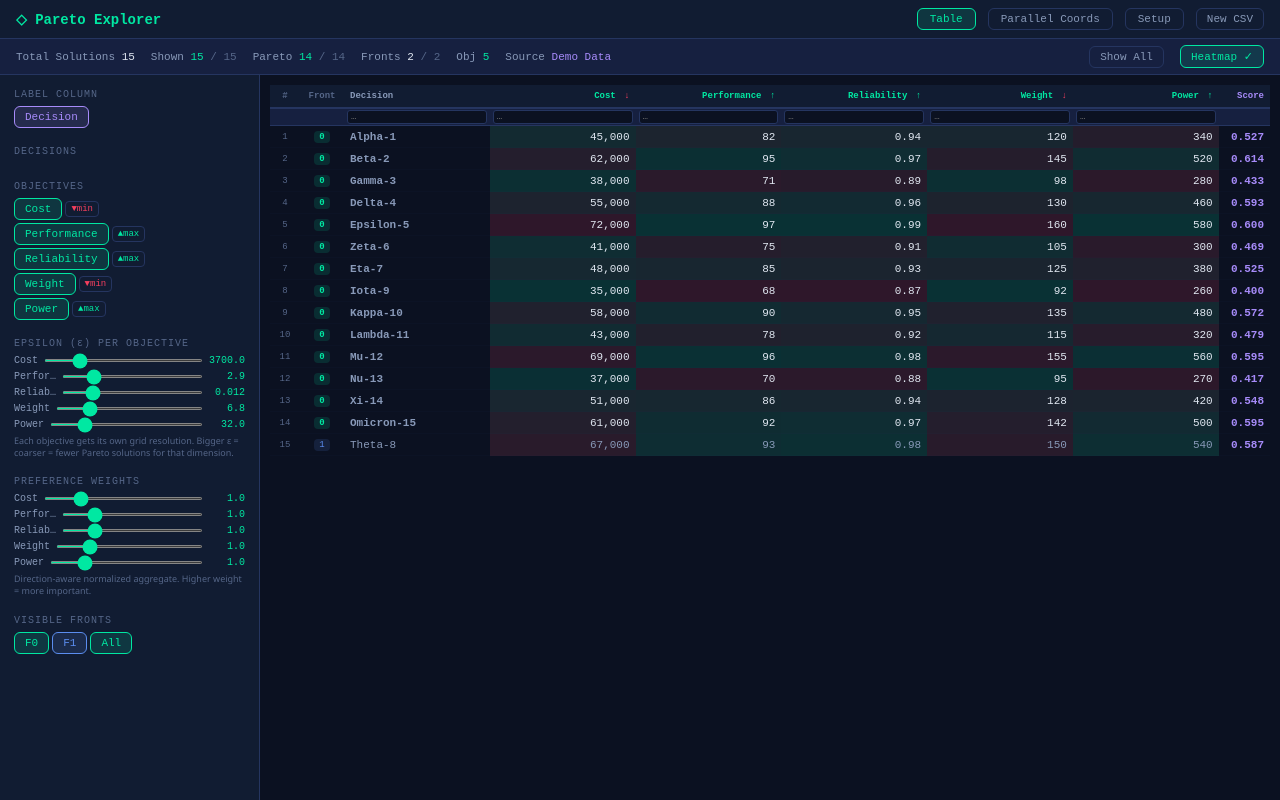
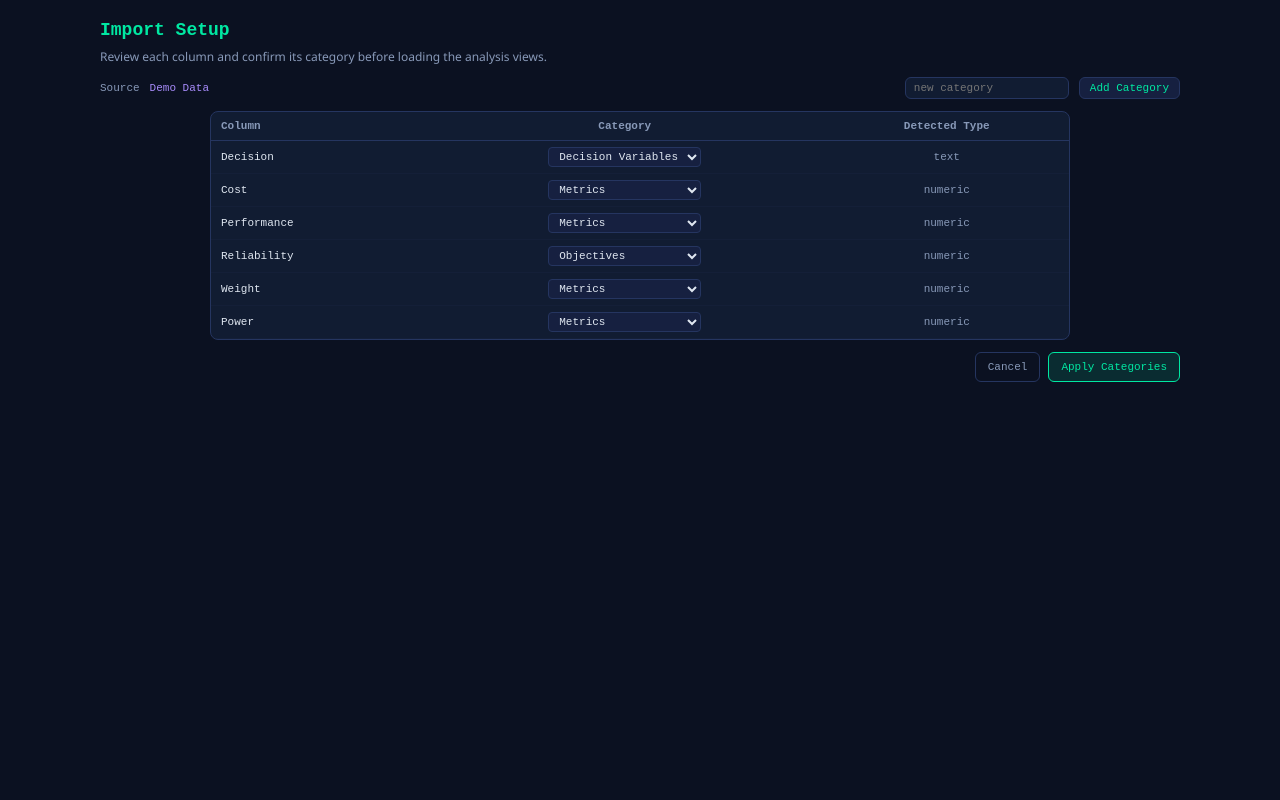
Before and after one commit to jrkasprzyk/ParetoExplorer, a React (Vite) app: page / in a window 1280 px wide. Both pictures are taken after a click on the button "Demo Data". Built offline with nearby package versions, Linux system fonts and the light colour scheme.

Commit message:
category management upon loading
the app now handles the traditional columns generated by an MOEA but also allows the user to categorize things with custom labels

```diff
--- a/src/ParetoApp.jsx
+++ b/src/ParetoApp.jsx
@@ -423,6 +423,15 @@ Nu-13,37000,70,0.88,95,270
 Xi-14,51000,86,0.94,128,420
 Omicron-15,61000,92,0.97,142,500`;
 
+const DEFAULT_CATEGORY_ORDER = ["solution", "decision", "objective", "constraint", "metric"];
+const CATEGORY_LABELS = {
+  solution: "Solution ID",
+  decision: "Decision Variables",
+  objective: "Objectives",
+  constraint: "Constraints",
+  metric: "Metrics",
+};
+
 export default function ParetoApp() {
   const [headers, setHeaders] = useState([]);
   const [rows, setRows] = useState([]);
@@ -441,17 +450,60 @@ export default function ParetoApp() {
   const [showOnlyPareto, setShowOnlyPareto] = useState(false);
   const [decisionCol, setDecisionCol] = useState(null);
   const [decisionCols, setDecisionCols] = useState([]);
+  const [columnCategories, setColumnCategories] = useState({});
+  const [categoryOrder, setCategoryOrder] = useState(DEFAULT_CATEGORY_ORDER);
   const [visibleFronts, setVisibleFronts] = useState({});
   const [sourceLabel, setSourceLabel] = useState("Uploaded CSV");
+  const [importDraft, setImportDraft] = useState(null);
+  const [newCategoryName, setNewCategoryName] = useState("");
   const [loaded, setLoaded] = useState(false);
   const fileRef = useRef(null);
 
   const numericCols = useMemo(() => headers.filter(h => rows.some(r => typeof r[h] === "number")), [headers, rows]);
   const stringCols = useMemo(() => headers.filter(h => rows.some(r => typeof r[h] === "string" && r[h] !== "")), [headers, rows]);
+  const columnsByCategory = useMemo(() => {
+    const grouped = {};
+    headers.forEach(h => {
+      const cat = columnCategories[h] || "metric";
+      if (!grouped[cat]) grouped[cat] = [];
+      grouped[cat].push(h);
+    });
+    return grouped;
+  }, [headers, columnCategories]);
+  const solutionCols = columnsByCategory.solution || [];
+  const decisionCategoryCols = columnsByCategory.decision || [];
+  const objectiveCategoryCols = columnsByCategory.objective || [];
+  const constraintCols = columnsByCategory.constraint || [];
+  const metricCols = columnsByCategory.metric || [];
+  const customCategoryEntries = useMemo(() => {
+    return categoryOrder
+      .filter(cat => !DEFAULT_CATEGORY_ORDER.includes(cat))
+      .map(cat => ({ category: cat, columns: columnsByCategory[cat] || [] }))
+      .filter(entry => entry.columns.length > 0);
+  }, [categoryOrder, columnsByCategory]);
   const labelCols = useMemo(() => {
-    const idLikeNumericCols = numericCols.filter(col => /(^|\s)(solution\s*id|solutionid|id|name)(\s|$)/i.test(String(col)));
+    if (solutionCols.length) return solutionCols;
+    const idLikeNumericCols = numericCols.filter(col => /(^|\s)(solution\s*id|solutionid|id|name|label)(\s|$)/i.test(String(col)));
     return Array.from(new Set([...stringCols, ...idLikeNumericCols]));
-  }, [stringCols, numericCols]);
+  }, [solutionCols, stringCols, numericCols]);
+
+  const suggestCategory = useCallback((header, roleHint) => {
+    const h = String(header || "").toLowerCase();
+    if (/(solution\s*id|solutionid|^id$|\bname\b|label)/.test(h)) return "solution";
+    if (roleHint === "decision" || /(decision|policy|input|lever|variable)/.test(h)) return "decision";
+    if (roleHint === "objective" || /(objective|reliability|outcome|goal|benefit)/.test(h)) return "objective";
+    if (/(constraint|bound|limit|cap|threshold|feasible|violation)/.test(h)) return "constraint";
+    return "metric";
+  }, []);
+
+  const inferColumnType = useCallback((col, dataRows) => {
+    const vals = dataRows.map(r => r[col]).filter(v => v !== "" && v !== null && v !== undefined);
+    if (!vals.length) return "empty";
+    const numCount = vals.filter(v => typeof v === "number" && Number.isFinite(v)).length;
+    if (numCount === vals.length) return "numeric";
+    if (numCount === 0) return "text";
+    return "mixed";
+  }, []);
 
   const colStats = useMemo(() => {
     const s = {};
@@ -526,92 +578,68 @@ export default function ParetoApp() {
     });
   }, [sortedData, visibleFronts]);
 
-  const inferredDecisionCols = useMemo(() => {
-    const roleBased = headers.filter(h => (columnRoleHints || {})[h] === "decision");
-    if (roleBased.length) {
-      return roleBased.filter(h => h !== decisionCol && !objectives.includes(h));
-    }
-    const objectiveIdx = objectives.map(o => headers.indexOf(o)).filter(i => i >= 0);
-    const firstObjectiveIdx = objectiveIdx.length ? Math.min(...objectiveIdx) : -1;
-    if (firstObjectiveIdx > 0) {
-      return headers.slice(0, firstObjectiveIdx).filter(h => h !== decisionCol && !objectives.includes(h));
-    }
-    return [];
-  }, [headers, columnRoleHints, decisionCol, objectives]);
+  const startImportSetup = useCallback((csvText, sourceName = "Uploaded CSV") => {
+    const { headers: h, rows: r, columnRoles } = parseCSV(csvText);
+    const inferredCategories = {};
+    const inferredTypes = {};
+    h.forEach(col => {
+      inferredCategories[col] = suggestCategory(col, (columnRoles || {})[col] || null);
+      inferredTypes[col] = inferColumnType(col, r);
+    });
+    setImportDraft({
+      headers: h,
+      rows: r,
+      columnRoles: columnRoles || {},
+      sourceName,
+      assignments: inferredCategories,
+      columnTypes: inferredTypes,
+      categories: [...DEFAULT_CATEGORY_ORDER],
+    });
+    setLoaded(false);
+  }, [suggestCategory, inferColumnType]);
 
-  useEffect(() => {
-    setDecisionCols(prev => {
-      const valid = prev.filter(col => headers.includes(col) && col !== decisionCol && !objectives.includes(col));
-      return valid.length ? valid : inferredDecisionCols;
-    });
-  }, [headers, decisionCol, objectives, inferredDecisionCols]);
+  const applyImportSetup = useCallback(() => {
+    if (!importDraft) return;
+    const h = importDraft.headers;
+    const r = importDraft.rows;
+    const assignments = importDraft.assignments || {};
+    const categories = importDraft.categories?.length ? importDraft.categories : [...DEFAULT_CATEGORY_ORDER];
 
-  const loadData = useCallback((csvText, sourceName = "Uploaded CSV") => {
-    const { headers: h, rows: r, columnRoles } = parseCSV(csvText);
     setHeaders(h); setRows(r);
-    setSourceLabel(sourceName);
-    setColumnRoleHints(columnRoles || {});
+    setSourceLabel(importDraft.sourceName || "Uploaded CSV");
+    setColumnRoleHints(importDraft.columnRoles || {});
+    setColumnCategories(assignments);
+    setCategoryOrder(categories);
+
     const nc = h.filter(col => r.some(row => typeof row[col] === "number"));
-    const sc = h.filter(col => r.some(row => typeof row[col] === "string" && row[col] !== ""));
-    const decisionCandidates = h.filter(col => (columnRoles || {})[col] === "decision");
-    const objectiveCandidates = h.filter(col => (columnRoles || {})[col] === "objective");
-    const idLikeCol = h.find(col => /(^|\s)(solution\s*id|solutionid|id|name)(\s|$)/i.test(String(col)));
-
-    const resolvedObjectives = objectiveCandidates.filter(col => nc.includes(col));
-    const resolvedDecision =
-      idLikeCol ||
-      decisionCandidates.find(col => sc.includes(col)) ||
-      decisionCandidates[0] ||
-      sc[0] ||
-      null;
-    const resolvedDecisionCols =
-      decisionCandidates.length
-        ? decisionCandidates.filter(col => col !== resolvedDecision)
-        : (() => {
-            const objectiveIdx = resolvedObjectives.map(o => h.indexOf(o)).filter(i => i >= 0);
-            const firstObjectiveIdx = objectiveIdx.length ? Math.min(...objectiveIdx) : -1;
-            if (firstObjectiveIdx > 0) {
-              return h.slice(0, firstObjectiveIdx).filter(col => col !== resolvedDecision);
-            }
-            return [];
-          })();
+    const resolvedSolutionCols = h.filter(col => assignments[col] === "solution");
+    const resolvedDecision = resolvedSolutionCols[0] || h.find(col => /(^|\s)(solution\s*id|solutionid|id|name|label)(\s|$)/i.test(String(col))) || null;
+    const resolvedDecisionCols = h.filter(col => assignments[col] === "decision" && col !== resolvedDecision);
+    const resolvedObjectives = h.filter(col => assignments[col] === "objective" && nc.includes(col));
 
     setDecisionCol(resolvedDecision);
     setDecisionCols(resolvedDecisionCols);
-    setObjectives(resolvedObjectives.length ? resolvedObjectives : nc);
+    setObjectives(resolvedObjectives);
     const dirs = {}; nc.forEach(c => dirs[c] = "min");
     setDirections(dirs);
     const w = {}; nc.forEach(c => w[c] = 1);
     setWeights(w);
     setFilterText({}); setSortCol(null); setLoaded(true); setTab("table");
-  }, []);
+    setImportDraft(null);
+  }, [importDraft]);
 
   const handleFile = useCallback((e) => {
     const file = e.target.files?.[0];
     if (!file) return;
     const reader = new FileReader();
-    reader.onload = (ev) => loadData(ev.target.result, file.name);
+    reader.onload = (ev) => startImportSetup(ev.target.result, file.name);
     reader.readAsText(file);
-  }, [loadData]);
+  }, [startImportSetup]);
 
   const loadDemo = useCallback(() => {
-    const d = { ...parseCSV(DEMO) };
-    setHeaders(d.headers); setRows(d.rows);
-    setSourceLabel("Demo Data");
-    setColumnRoleHints(d.columnRoles || {});
-    setDecisionCol("Decision");
-    setDecisionCols([]);
-    const nc = d.headers.filter(col => d.rows.some(row => typeof row[col] === "number"));
-    setObjectives(nc);
-    const dirs = {}; nc.forEach(c => dirs[c] = c === "Cost" || c === "Weight" ? "min" : "max");
-    setDirections(dirs);
-    const w = {}; nc.forEach(c => w[c] = 1);
-    setWeights(w);
-    setFilterText({}); setSortCol(null); setLoaded(true); setTab("table");
-  }, []);
+    startImportSetup(DEMO, "Demo Data");
+  }, [startImportSetup]);
 
-  const toggleObj = useCallback(col => setObjectives(p => p.includes(col) ? p.filter(c => c !== col) : [...p, col]), []);
-  const toggleDecision = useCallback(col => setDecisionCols(p => p.includes(col) ? p.filter(c => c !== col) : [...p, col]), []);
   const toggleDir = useCallback(col => setDirections(p => ({ ...p, [col]: p[col] === "min" ? "max" : "min" })), []);
   const handleSort = useCallback(col => {
     if (sortCol === col) setSortAsc(p => !p);
@@ -623,6 +651,92 @@ export default function ParetoApp() {
   const shownParetoCount = useMemo(() => visibleData.filter(r => r._front === 0).length, [visibleData]);
   const visibleFrontCount = useMemo(() => availableFronts.filter(f => visibleFronts[f] !== false).length, [availableFronts, visibleFronts]);
   const hasScore = objectives.some(o => (weights[o] || 0) > 0);
+
+  if (importDraft) {
+    return (
+      <div style={{ fontFamily: FB, background: C.bg, color: C.text, minHeight: "100vh", padding: 20 }}>
+        <div style={{ maxWidth: 1080, margin: "0 auto" }}>
+          <h2 style={{ fontFamily: FM, fontSize: 18, color: C.accent, marginBottom: 8 }}>Import Setup</h2>
+          <p style={{ color: C.textMuted, fontSize: 12, marginBottom: 12 }}>
+            Review each column and confirm its category before loading the analysis views.
+          </p>
+          <div style={{ display: "flex", gap: 10, alignItems: "center", marginBottom: 12, flexWrap: "wrap" }}>
+            <span style={{ color: C.textMuted, fontFamily: FM, fontSize: 11 }}>Source</span>
+            <span style={{ color: C.highlight, fontFamily: FM, fontSize: 11 }}>{importDraft.sourceName}</span>
+            <div style={{ flex: 1 }} />
+            <input
+              value={newCategoryName}
+              onChange={e => setNewCategoryName(e.target.value)}
+              placeholder="new category"
+              style={{ padding: "4px 8px", borderRadius: 6, border: `1px solid ${C.border}`, background: C.surface, color: C.text, fontFamily: FM, fontSize: 11 }}
+            />
+            <button
+              onClick={() => {
+                const raw = newCategoryName.trim().toLowerCase();
+                const normalized = raw.replace(/\s+/g, "_");
+                if (!normalized || importDraft.categories.includes(normalized)) return;
+                setImportDraft(prev => ({ ...prev, categories: [...prev.categories, normalized] }));
+                setNewCategoryName("");
+              }}
+              style={{ padding: "4px 10px", borderRadius: 6, border: `1px solid ${C.border}`, background: C.surfaceAlt, color: C.accent, fontFamily: FM, fontSize: 11, cursor: "pointer" }}
+            >
+              Add Category
+            </button>
+          </div>
+          <div style={{ maxWidth: 860, margin: "0 auto", overflowX: "auto", border: `1px solid ${C.border}`, borderRadius: 8, background: C.surface }}>
+            <table style={{ width: "100%", borderCollapse: "collapse", fontSize: 11, fontFamily: FM }}>
+              <thead>
+                <tr style={{ borderBottom: `1px solid ${C.border}` }}>
+                  <th style={{ textAlign: "left", padding: "8px 10px", color: C.textMuted }}>Column</th>
+                  <th style={{ textAlign: "center", padding: "8px 10px", color: C.textMuted }}>Category</th>
+                  <th style={{ textAlign: "center", padding: "8px 10px", color: C.textMuted }}>Detected Type</th>
+                </tr>
+              </thead>
+              <tbody>
+                {importDraft.headers.map(col => (
+                  <tr key={col} style={{ borderBottom: `1px solid ${C.border}22` }}>
+                    <td style={{ padding: "6px 10px", color: C.text }}>{col}</td>
+                    <td style={{ padding: "6px 10px", textAlign: "center" }}>
+                      <select
+                        value={importDraft.assignments[col] || "metric"}
+                        onChange={e => {
+                          const next = e.target.value;
+                          setImportDraft(prev => ({
+                            ...prev,
+                            assignments: { ...prev.assignments, [col]: next },
+                          }));
+                        }}
+                        style={{ padding: "2px 6px", borderRadius: 4, border: `1px solid ${C.border}`, background: C.surfaceAlt, color: C.text, fontFamily: FM, fontSize: 11 }}
+                      >
+                        {importDraft.categories.map(cat => (
+                          <option key={cat} value={cat}>{CATEGORY_LABELS[cat] || cat}</option>
+                        ))}
+                      </select>
+                    </td>
+                    <td style={{ padding: "6px 10px", textAlign: "center", color: C.textMuted }}>{importDraft.columnTypes[col]}</td>
+                  </tr>
+                ))}
+              </tbody>
+            </table>
+          </div>
+          <div style={{ display: "flex", justifyContent: "flex-end", gap: 8, marginTop: 12 }}>
+            <button
+              onClick={() => setImportDraft(null)}
+              style={{ padding: "8px 12px", borderRadius: 6, border: `1px solid ${C.border}`, background: "transparent", color: C.textMuted, fontFamily: FM, fontSize: 11, cursor: "pointer" }}
+            >
+              Cancel
+            </button>
+            <button
+              onClick={applyImportSetup}
+              style={{ padding: "8px 12px", borderRadius: 6, border: `1px solid ${C.accent}`, background: C.accentDim, color: C.accent, fontFamily: FM, fontSize: 11, cursor: "pointer" }}
+            >
+              Apply Categories
+            </button>
+          </div>
+        </div>
+      </div>
+    );
+  }
 
   if (!loaded) {
     return (
@@ -658,6 +772,9 @@ export default function ParetoApp() {
     ...(decisionCol ? [decisionCol] : []),
     ...decisionCols,
     ...objectives,
+    ...constraintCols,
+    ...metricCols,
+    ...customCategoryEntries.flatMap(entry => entry.columns),
   ])).filter(col => headers.includes(col));
 
   return (
@@ -711,27 +828,27 @@ export default function ParetoApp() {
           <div style={{ marginBottom: 18 }}>
             <div style={{ fontSize: 10, fontFamily: FM, color: C.textDim, marginBottom: 6, letterSpacing: 1 }}>DECISIONS</div>
             <div style={{ display: "flex", flexWrap: "wrap", gap: 3 }}>
-              {headers.filter(col => col !== decisionCol && !objectives.includes(col)).map(col => (
-                <Chip key={col} label={col.length > 14 ? col.slice(0, 12) + "…" : col} active={decisionCols.includes(col)} onClick={() => toggleDecision(col)} color={C.front1} />
+              {decisionCols.map(col => (
+                <Chip key={col} label={col.length > 14 ? col.slice(0, 12) + "…" : col} active={true} onClick={() => {}} color={C.front1} />
               ))}
+              {decisionCols.length === 0 && <span style={{ fontSize: 9, color: C.textDim }}>No decision variables assigned.</span>}
             </div>
           </div>
 
           <div style={{ marginBottom: 18 }}>
             <div style={{ fontSize: 10, fontFamily: FM, color: C.textDim, marginBottom: 6, letterSpacing: 1 }}>OBJECTIVES</div>
             <div style={{ display: "flex", flexDirection: "column", gap: 3 }}>
-              {numericCols.map(col => (
+              {objectives.map(col => (
                 <div key={col} style={{ display: "flex", alignItems: "center", gap: 3 }}>
-                  <Chip label={col.length > 14 ? col.slice(0, 12) + "…" : col} active={objectives.includes(col)} onClick={() => toggleObj(col)} />
-                  {objectives.includes(col) && (
-                    <button onClick={() => toggleDir(col)} style={{
-                      padding: "2px 5px", borderRadius: 4, fontSize: 9, fontFamily: FM,
-                      border: `1px solid ${C.border}`, background: "transparent",
-                      color: directions[col] === "min" ? C.dominated : C.front0, cursor: "pointer",
-                    }}>{directions[col] === "min" ? "▼min" : "▲max"}</button>
-                  )}
+                  <Chip label={col.length > 14 ? col.slice(0, 12) + "…" : col} active={true} onClick={() => {}} />
+                  <button onClick={() => toggleDir(col)} style={{
+                    padding: "2px 5px", borderRadius: 4, fontSize: 9, fontFamily: FM,
+                    border: `1px solid ${C.border}`, background: "transparent",
+                    color: directions[col] === "min" ? C.dominated : C.front0, cursor: "pointer",
+                  }}>{directions[col] === "min" ? "▼min" : "▲max"}</button>
                 </div>
               ))}
+              {objectives.length === 0 && <span style={{ fontSize: 9, color: C.textDim }}>No objectives assigned.</span>}
             </div>
           </div>
 
@@ -766,6 +883,39 @@ export default function ParetoApp() {
               Direction-aware normalized aggregate. Higher weight = more important.
             </p>
           </div>
+
+          {!!constraintCols.length && (
+            <div style={{ marginBottom: 18 }}>
+              <div style={{ fontSize: 10, fontFamily: FM, color: C.textDim, marginBottom: 6, letterSpacing: 1 }}>CONSTRAINTS</div>
+              <div style={{ display: "flex", flexWrap: "wrap", gap: 3 }}>
+                {constraintCols.map(col => (
+                  <Chip key={col} label={col.length > 14 ? col.slice(0, 12) + "…" : col} active={true} onClick={() => {}} color={C.dominated} />
+                ))}
+              </div>
+            </div>
+          )}
+
+          {!!metricCols.length && (
+            <div style={{ marginBottom: 18 }}>
+              <div style={{ fontSize: 10, fontFamily: FM, color: C.textDim, marginBottom: 6, letterSpacing: 1 }}>METRICS</div>
+              <div style={{ display: "flex", flexWrap: "wrap", gap: 3 }}>
+                {metricCols.map(col => (
+                  <Chip key={col} label={col.length > 14 ? col.slice(0, 12) + "…" : col} active={true} onClick={() => {}} color={C.textMuted} />
+                ))}
+              </div>
+            </div>
+          )}
+
+          {customCategoryEntries.map(entry => (
+            <div key={entry.category} style={{ marginBottom: 18 }}>
+              <div style={{ fontSize: 10, fontFamily: FM, color: C.textDim, marginBottom: 6, letterSpacing: 1 }}>{String(entry.category).toUpperCase()}</div>
+              <div style={{ display: "flex", flexWrap: "wrap", gap: 3 }}>
+                {entry.columns.map(col => (
+                  <Chip key={col} label={col.length > 14 ? col.slice(0, 12) + "…" : col} active={true} onClick={() => {}} color={C.highlight} />
+                ))}
+              </div>
+            </div>
+          ))}
 
           <div style={{ marginBottom: 18 }}>
             <div style={{ fontSize: 10, fontFamily: FM, color: C.textDim, marginBottom: 6, letterSpacing: 1 }}>VISIBLE FRONTS</div>
@@ -802,12 +952,26 @@ export default function ParetoApp() {
             <div style={{ padding: 20, maxWidth: 720 }}>
               <h2 style={{ fontFamily: FM, fontSize: 15, color: C.accent, marginBottom: 14 }}>Column Configuration</h2>
               <p style={{ fontSize: 12, color: C.textMuted, marginBottom: 16, lineHeight: 1.5 }}>
-                Toggle objectives, set optimization direction, and assign weights.
+                Categories are set during import setup. Use this view for objective direction and weight tuning.
               </p>
+              <button
+                onClick={() => setImportDraft({
+                  headers,
+                  rows,
+                  columnRoles: columnRoleHints,
+                  sourceName: sourceLabel,
+                  assignments: { ...columnCategories },
+                  columnTypes: Object.fromEntries(headers.map(h => [h, inferColumnType(h, rows)])),
+                  categories: [...categoryOrder],
+                })}
+                style={{ marginBottom: 12, padding: "5px 10px", borderRadius: 6, border: `1px solid ${C.border}`, background: C.surfaceAlt, color: C.accent, fontFamily: FM, fontSize: 11, cursor: "pointer" }}
+              >
+                Reopen Import Setup
+              </button>
               <table style={{ width: "100%", borderCollapse: "collapse", fontSize: 11, fontFamily: FM }}>
                 <thead>
                   <tr style={{ borderBottom: `1px solid ${C.border}` }}>
-                    {["Column", "Type", "Header Role", "Objective?", "Direction", "Weight"].map(h => (
+                    {["Column", "Type", "Category", "Direction", "Weight"].map(h => (
                       <th key={h} style={{ textAlign: h === "Column" ? "left" : "center", padding: "6px 10px", color: C.textMuted }}>{h}</th>
                     ))}
                   </tr>
@@ -815,15 +979,12 @@ export default function ParetoApp() {
                 <tbody>
                   {headers.map(h => {
                     const isNum = numericCols.includes(h), isObj = objectives.includes(h);
-                    const roleHint = columnRoleHints[h] || "-";
+                    const category = columnCategories[h] || "metric";
                     return (
                       <tr key={h} style={{ borderBottom: `1px solid ${C.border}22` }}>
                         <td style={{ padding: "5px 10px", color: C.text }}>{h}</td>
                         <td style={{ padding: "5px 10px", textAlign: "center", color: isNum ? C.front1 : C.textDim }}>{isNum ? "numeric" : "text"}</td>
-                        <td style={{ padding: "5px 10px", textAlign: "center", color: roleHint === "-" ? C.textDim : (roleHint === "objective" ? C.accent : C.highlight) }}>{roleHint}</td>
-                        <td style={{ padding: "5px 10px", textAlign: "center" }}>
-                          {isNum && <input type="checkbox" checked={isObj} onChange={() => toggleObj(h)} style={{ accentColor: C.accent }} />}
-                        </td>
+                        <td style={{ padding: "5px 10px", textAlign: "center", color: isObj ? C.accent : C.textDim }}>{CATEGORY_LABELS[category] || category}</td>
                         <td style={{ padding: "5px 10px", textAlign: "center" }}>
                           {isObj && (
                             <button onClick={() => toggleDir(h)} style={{
@@ -855,7 +1016,7 @@ export default function ParetoApp() {
                   Drag on axes to brush/filter · Hover lines to inspect · Pareto-style linked interaction
                 </div>
                 <div style={{ fontSize: 9, fontFamily: FM, color: C.textDim, marginBottom: 8 }}>
-                  Axes reflect active selections from Label Column, Decisions, and Objectives.
+                  Axes reflect categorized columns from Label, Decisions, Objectives, Constraints, Metrics, and custom groups.
                 </div>
                 {displayCols.length > 0 ? (
                   <ParCoords data={visibleData} axes={displayCols} directions={directions} highlightId={highlightId} onHover={setHighlightId} />
```
